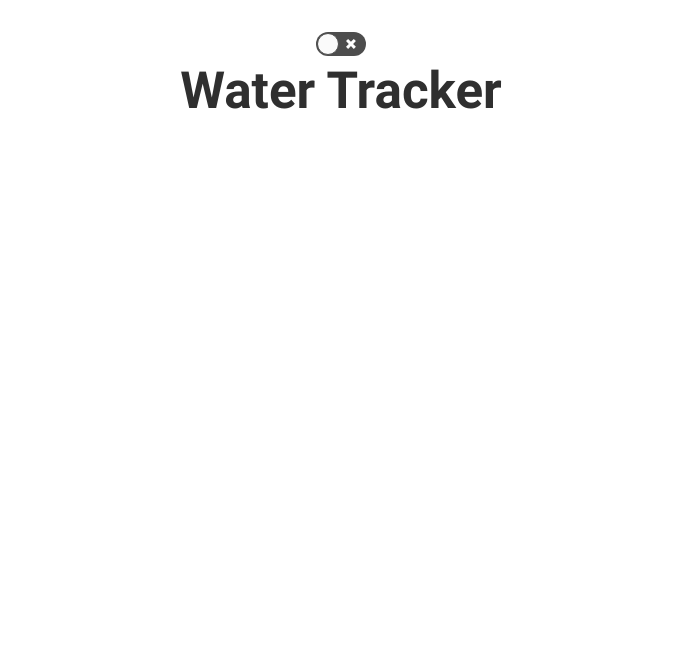
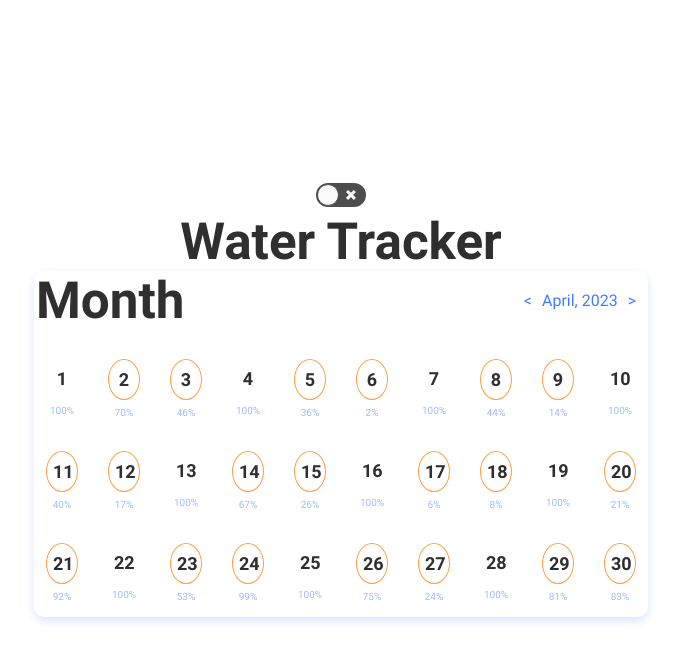
Before and after one commit to co11aps/water-tracker-101-team-5, a React (Vite) app: page / in a window 1280 px wide. Shown: the top 662 px of the page, without its empty margins (379-1060 px from the left). Built offline with nearby package versions, Linux system fonts and the light colour scheme.

Commit message:
calendar styles update

```diff
--- a/src/App.jsx
+++ b/src/App.jsx
@@ -1,13 +1,13 @@
 import "./App.css";
 import ColorSchemeToggle from "./components/ColorSchemeToggler/ColorSchemeToggler";
-// import Calendar from "./components/Calendar/Calendar";
+import Calendar from "./components/Calendar/Calendar";
 
 function App() {
   return (
     <>
       <ColorSchemeToggle />
       <h1>Water Tracker</h1>
-      {/* <Calendar /> */}
+      <Calendar />
     </>
   );
 }
--- a/src/components/Calendar/Calendar.css
+++ b/src/components/Calendar/Calendar.css
@@ -1,6 +1,4 @@
 body {
-    font-family: Arial, sans-serif;
-    background-color: #f0f4ff;
     display: flex;
     justify-content: center;
     align-items: center;
@@ -9,10 +7,10 @@ body {
 }
 
 .calendar-container {
-    background-color: #e9f0ff;
+    background-color: var(--primary-color-white);
     padding: 2px;
     border-radius: 10px;
-    box-shadow: 0 0 10px rgba(0, 0, 0, 0.1);
+    box-shadow: var(--box-shadow);
     width: 100%;
     max-width: 1200px;
 }
@@ -31,7 +29,7 @@ body {
 .navigation {
     display: flex;
     align-items: center;
-        color: #407BFF;
+    color: var(--primary-color-blue);
 }
 
 .navigation .prev,
@@ -64,7 +62,7 @@ body {
     padding: 6px;
     width: 32px;
     /* height: 32px; */
-    background-color: white;
+    background-color: var(--primary-color-white);
     border-radius: 50%;
     text-align: center;
 }
@@ -74,17 +72,19 @@ body {
     width: 100%;
     text-align: center;
     line-height: 160%;
-    color: #9EBBFF;
+    color: var(--secondary-color-4);
 }
+
 .unfilled {
-  border: 1px solid #FF9D43;
+    border: 1px solid var(--secondary-color-5-orange);
 }
+
 .modal {
     position: absolute;
     bottom: 100%;
     left: 50%;
     transform: translateX(-50%);
-    background-color: white;
+    background-color: var(--primary-color-white);
     border: 1px solid #ccc;
     z-index: 10;
     text-align: left;
@@ -94,26 +94,30 @@ body {
     width: 292px;
     height: 188px;
 
-    box-shadow: 0 4px 4px 0 rgba(64, 123, 255, 0.3);
+    box-shadow: var(--box-shadow);
 
     display: flex;
     flex-direction: column;
     justify-content: space-around;
     visibility: hidden;
 }
+
 .day:hover .modal {
     visibility: visible;
 }
+
 .modal-date {
     font-size: 16px;
     line-height: 125%;
     color: #407BFF;
 }
+
 .modal-text {
     font-size: 16px;
     line-height: 125%;
     color: #2F2F2F;
 }
+
 .modal-text-blue {
     font-weight: 500;
     font-size: 18px;
--- a/src/index.css
+++ b/src/index.css
@@ -60,6 +60,9 @@ body {
 
   --fill-color-blue: #C6D7FF;
   --fill-color-white: #F5F5F5;
+
+  --box-shadow: 0 4px 8px 0 rgba(64, 123, 255, 0.2);
+
   transition: color .25s ease-in-out;
   transition: background-color .25s ease-in-out;
 }
```
Lines whose indentation alone changed are shown as unchanged.
